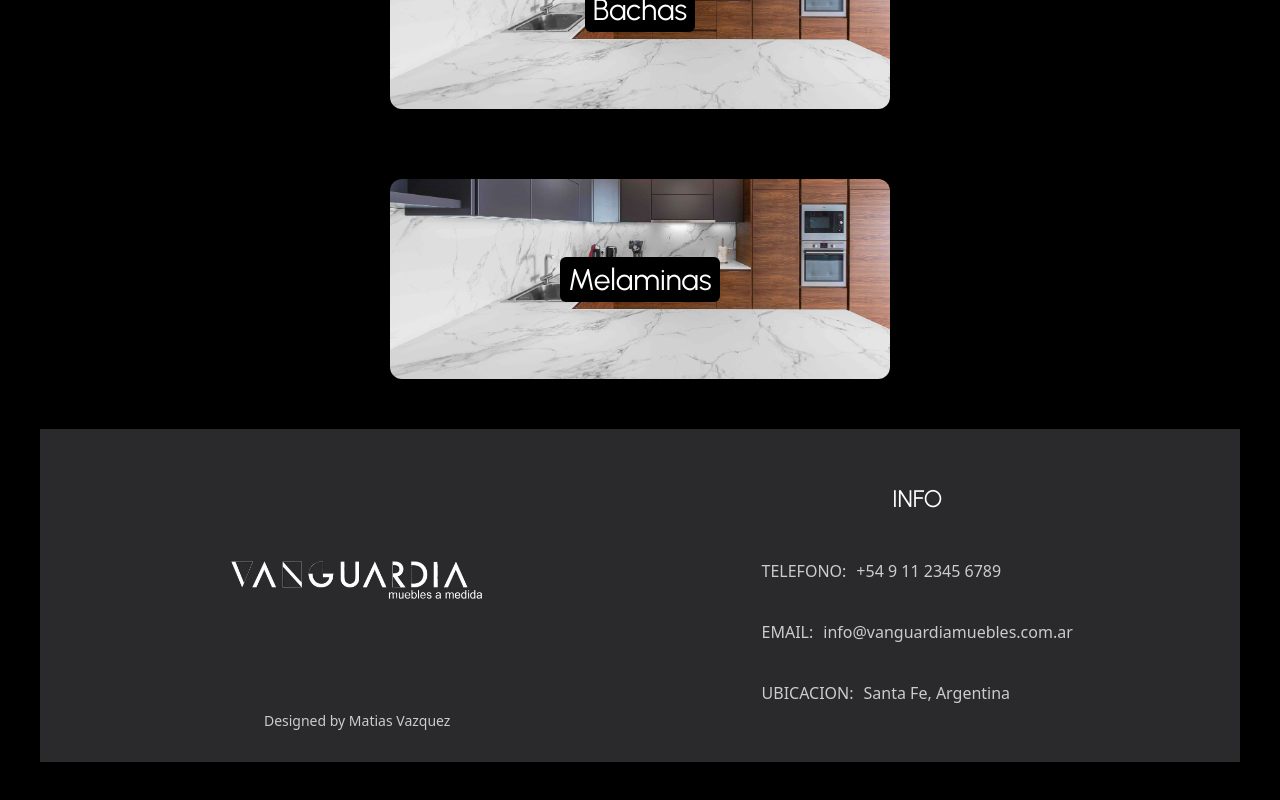
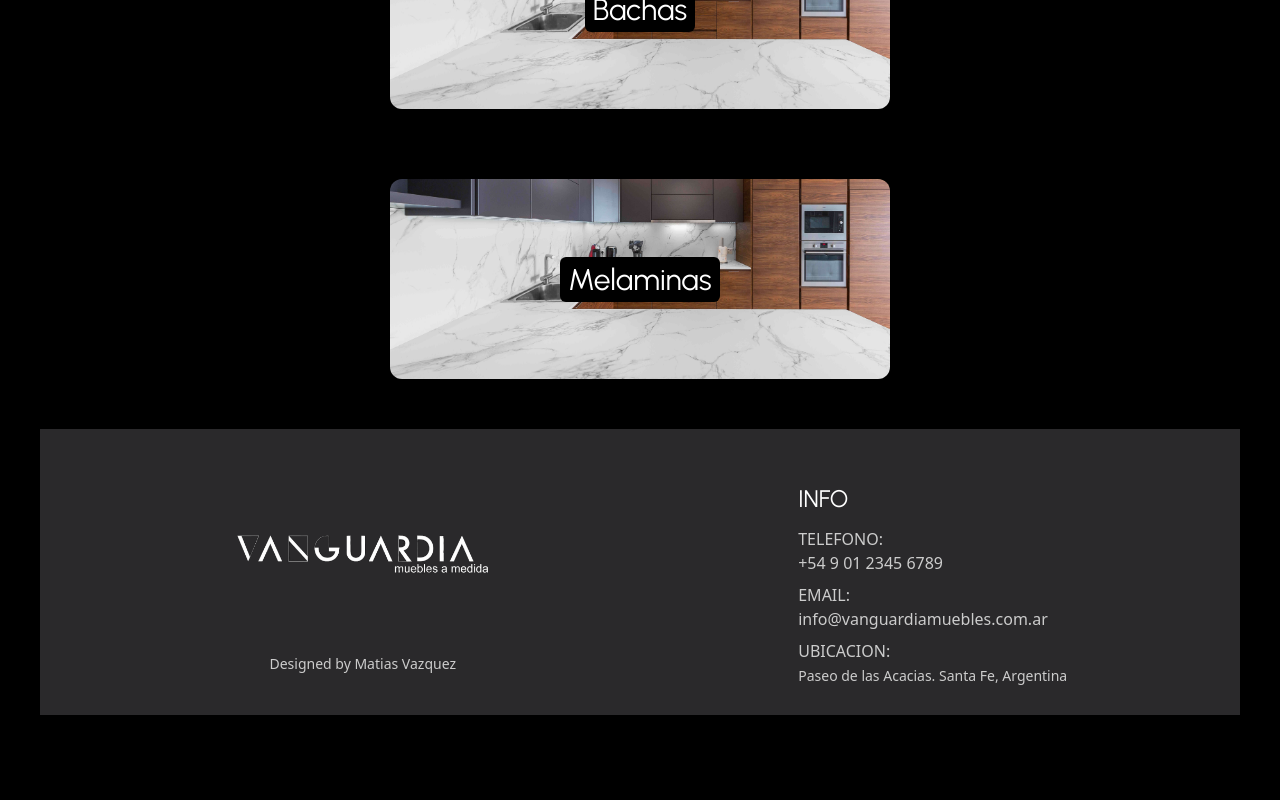
Before and after one commit to mativazq/Vanguardia, a React (Vite) app: page / in a window 1280 px wide. Shown: the part 855-1655 px from the top of the page. After the commit the page ends 1610 px from the top, so only its background shows below. Built offline with nearby package versions, Linux system fonts and the light colour scheme.

Commit message:
modif foot

```diff
--- a/src/Componentes/Footer/Footer.css
+++ b/src/Componentes/Footer/Footer.css
@@ -5,24 +5,27 @@
   background-color: #2a292b;
   color: #ccc;
   padding: 20px 40px;
+  flex-wrap: wrap;
+  gap: 20px;
 }
 
 .footer-left {
   display: flex;
   flex-direction: column;
   align-items: center;
-  }
-
-  .foot-by{
-    margin-top: 10px;
-    font-size: 14px;
-    text-decoration: none;
+  text-align: center;
 }
 
 .foot-by {
+  margin-top: 15px;
+  font-size: 14px;
+  color: #ccc;
   text-decoration: none;
-    color: #ccc;
   transition: color 0.3s ease;
+}
+
+.foot-by:hover {
+  color: white;
 }
 
 .logo {
@@ -32,45 +35,31 @@
 }
 
 .footer-right {
+  min-width: 250px; /* Evita que se compacte demasiado */
   display: flex;
   flex-direction: column;
-    align-items: center;
+  align-items: flex-start; /* Alinea a la izquierda */
+  text-align: left;
 }
 
 .footer-right h4 {
   font-size: 24px;
   margin-bottom: 10px;
   color: white;
-  font-weight: bold;
   font-family: "Urbanist", sans-serif;
-  font-optical-sizing: auto;
   font-weight: 400;
-  font-style: normal;
 }
 
 .footer-right ul {
   list-style: none;
   padding: 0;
+  margin: 0;
 }
 
 .footer-right li {
-    display: flex;
-    align-items: center;
-    gap: 10px;
-    margin-bottom: 5px;
+  margin-bottom: 8px;
 }
 
-  .footer-right a {
-    text-decoration: none;
-    color: #ccc;
-    transition: color 0.3s ease;
+.footer-right p {
+  margin: 0;
 }
-
-  .footer-right a:hover {
-    color: white;
-  }
-
-  .icon {
-    font-size: 20px;
-    color: #ccc;
-  }
--- a/src/Componentes/Footer/Footer.jsx
+++ b/src/Componentes/Footer/Footer.jsx
@@ -7,7 +7,7 @@ const Footer = () => {
     <footer className="footer" id="contact">
       <div className="footer-left">
       <img src= {ImgLogo} alt="Logo" className="logo" />
-      <a className="foot-by" href="#">Designed by Matias Vazquez</a>
+      <a className="foot-by" href="https://www.linkedin.com/in/mativazq/">Designed by Matias Vazquez</a>
       </div>
 
       <div className="footer-right">
@@ -15,7 +15,7 @@ const Footer = () => {
         <ul>
           <li>
             <p>TELEFONO:</p>
-            <p>+54 9 11 2345 6789</p>
+            <p>+54 9 01 2345 6789</p>
           </li>
           <li>
             <p>EMAIL:</p>
@@ -23,7 +23,7 @@ const Footer = () => {
           </li>
           <li>
             <p>UBICACION:</p>
-            <p>Santa Fe, Argentina</p>
+            <a className="foot-by" href="https://maps.app.goo.gl/xKQ9raUida8SkvfL7">Paseo de las Acacias. Santa Fe, Argentina</a>
           </li>
         </ul>
       </div>
```
Also changed, not shown: src/Imagenes/Vanguardia-png.png. Lines whose indentation alone changed are shown as unchanged.
